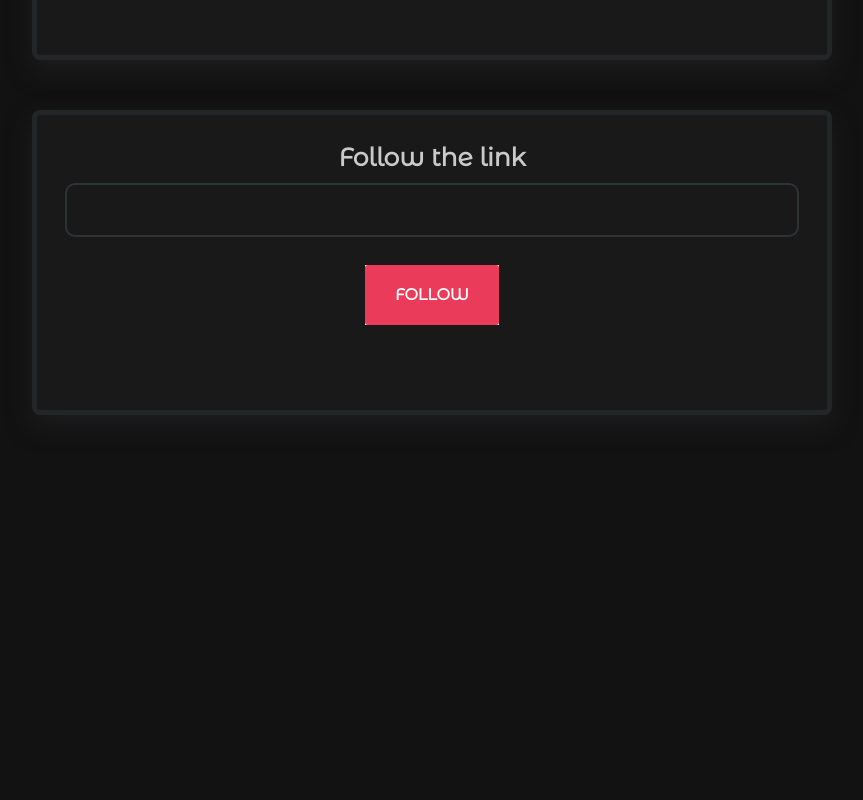
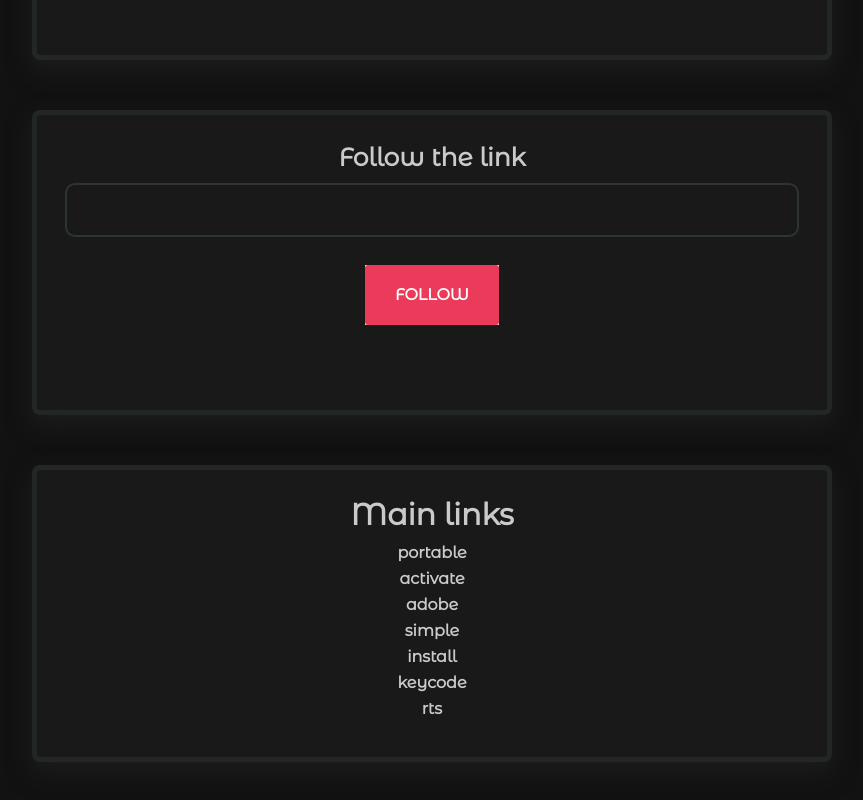
Before and after one commit to Ilyaddd/ryletd, a React (Create React App) app: page / in a window 1280 px wide. Shown: the part 406-1206 px from the top of the page, without its empty margins (208-1071 px from the left). Before the commit the page ends 871 px from the top, so only its background shows below. Built offline with nearby package versions, Linux system fonts and the light colour scheme.

Commit message:
feat: main links panel

```diff
--- /dev/null
+++ b/src/components/main-links-panel/index.js
@@ -0,0 +1 @@
+export { MainLinksPanel } from "./main-links-panel";
--- /dev/null
+++ b/src/components/main-links-panel/main-links-panel.jsx
@@ -0,0 +1,28 @@
+import "./main-links-panel.sass";
+
+const MAIN_LINKS = [
+  "portable",
+  "activate",
+  "adobe",
+  "simple",
+  "install",
+  "keycode",
+  "rts",
+];
+
+export const MainLinksPanel = () => {
+  return (
+    <div className="main__links_panel">
+      <h3 className="main__links_panel_title">Main links</h3>
+      {MAIN_LINKS.map((link, index) => (
+        <a
+          key={index}
+          className="main__links_panel_item"
+          href={`https://ryletd.ru/${link}`}
+        >
+          {link}
+        </a>
+      ))}
+    </div>
+  );
+};
--- /dev/null
+++ b/src/components/main-links-panel/main-links-panel.sass
@@ -0,0 +1,20 @@
+@import '../../colors.sass'
+
+.main__links_panel
+    width: 100%
+    max-width: 800px
+    margin-bottom: 50px
+    background: rgba($form-bg, 0.45)
+    padding: 30px
+    border-radius: 8px
+    border: 5px solid rgba($border, 0.5)
+    box-shadow: 0 10px 25px rgba($form-bg, 0.65)
+    &_title
+        font-size: 3rem
+        font-weight: bold
+        margin-bottom: 1.5rem
+    &_item
+        cursor: pointer
+        display: block
+        font-weight: bold
+        margin-bottom: 1rem
--- a/src/pages/main/main.jsx
+++ b/src/pages/main/main.jsx
@@ -2,6 +2,7 @@ import React from "react";
 
 import { Follow } from "../../components/follow";
 import { Shorten } from "../../components/shorten";
+import { MainLinksPanel } from "../../components/main-links-panel";
 
 import "./main.sass";
 
@@ -9,5 +10,6 @@ export const Main = () => (
     <main className="main">
         <Shorten />
         <Follow />
+        <MainLinksPanel/>
     </main>
 );
```
